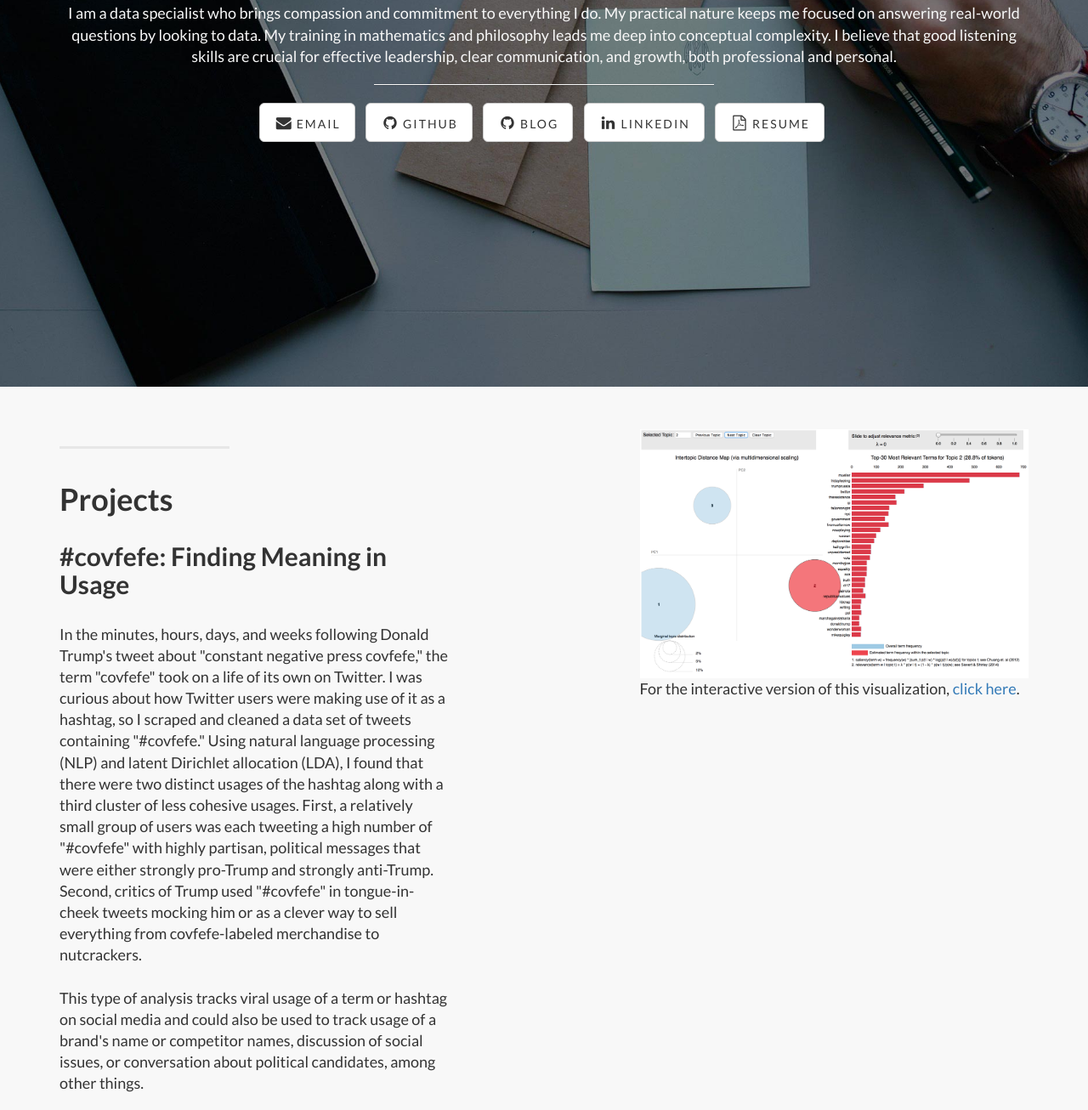
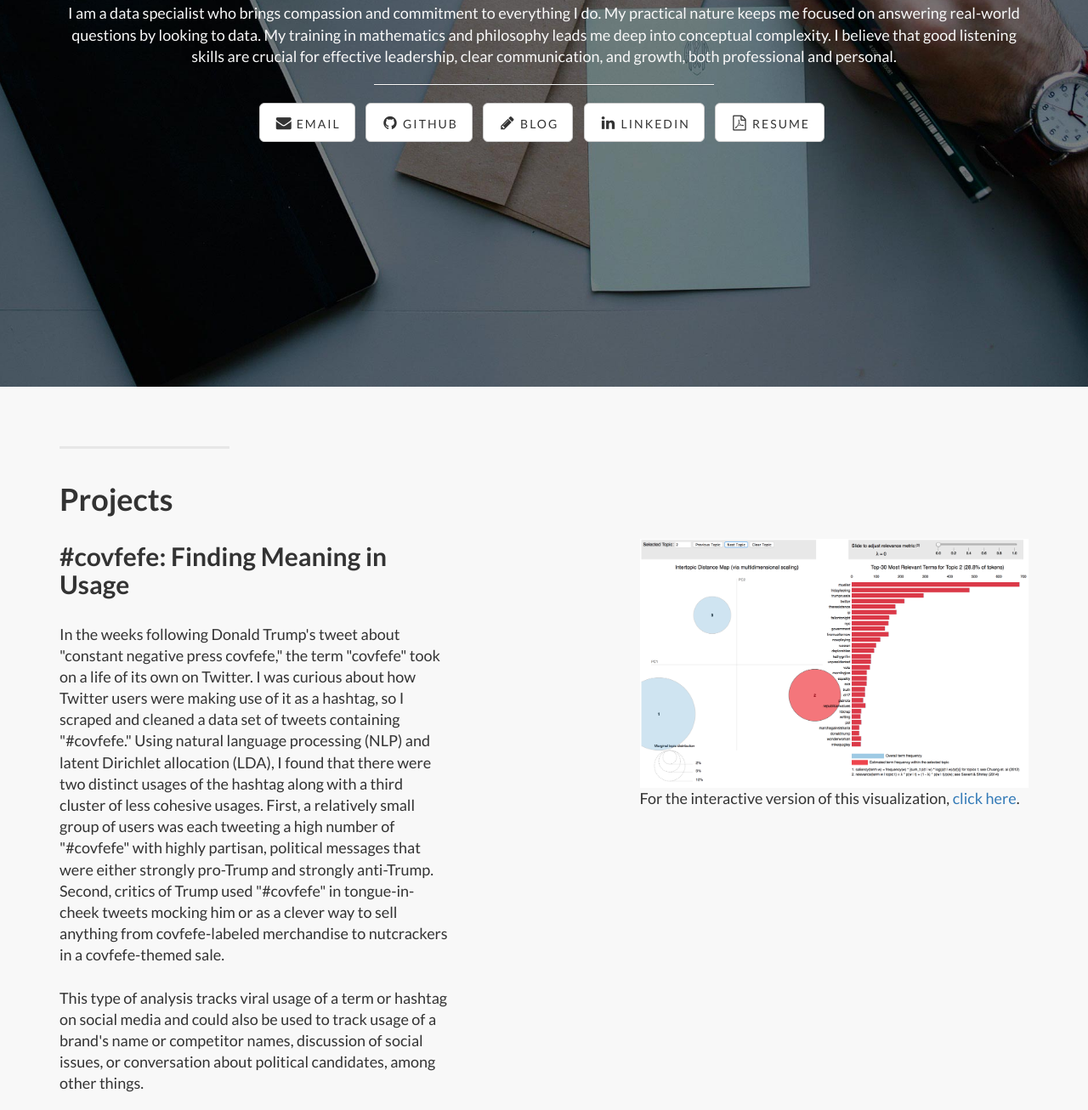
Before and after one commit to DianeKierce/DianeKierce.github.io, a plain HTML site: page index.html in a window 1280 px wide. Shown: the part 408-1714 px from the top of the page at 85% size. Drawn offline with Linux system fonts and the light colour scheme.

Commit message:
Fix blog icon and spacing

```diff
--- a/index.html
+++ b/index.html
@@ -85,7 +85,7 @@
                                 <a href="https://github.com/DianeKierce" class="btn btn-default btn-lg"><i class="fa fa-github fa-fw"></i> <span class="network-name">Github</span></a>
                             </li>
                             <li>
-                                <a href="https://medium.com/@diane.kierce" class="btn btn-default btn-lg"><i class="fa fa-github fa-fw"></i> <span class="network-name">Blog</span></a>
+                                <a href="https://medium.com/@diane.kierce" class="btn btn-default btn-lg"><i class="fa fa-pencil fa-fw"></i> <span class="network-name">Blog</span></a>
                             </li>
                             <li>
                                 <a href="https://www.linkedin.com/in/dianekierce/" class="btn btn-default btn-lg"><i class="fa fa-linkedin fa-fw"></i> <span class="network-name">Linkedin</span></a>
@@ -117,11 +117,12 @@
                     <div class="clearfix"></div>
                     <h1 class="section-heading">Projects</h1>
                     <h2 class="section-heading">#covfefe: Finding Meaning in Usage<br></h2>
-                        <p class="lead">In the minutes, hours, days, and weeks following Donald Trump's tweet about "constant negative press covfefe," the term "covfefe" took on a life of its own on Twitter. I was curious about how Twitter users were making use of it as a hashtag, so I scraped and cleaned a data set of tweets containing "#covfefe." Using natural language processing (NLP) and latent Dirichlet allocation (LDA), I found that there were two distinct usages of the hashtag along with a third cluster of less cohesive usages. First, a relatively small group of users was each tweeting a high number of "#covfefe" with highly partisan, political messages that were either strongly pro-Trump and strongly anti-Trump. Second, critics of Trump used "#covfefe" in tongue-in-cheek tweets mocking him or as a clever way to sell everything from covfefe-labeled merchandise to nutcrackers.<br><br>This type of analysis tracks viral usage of a term or hashtag on social media and could also be used to track usage of a brand's name or competitor names, discussion of social issues, or conversation about political candidates, among other things.</p>
+                        <p class="lead">In the weeks following Donald Trump's tweet about "constant negative press covfefe," the term "covfefe" took on a life of its own on Twitter. I was curious about how Twitter users were making use of it as a hashtag, so I scraped and cleaned a data set of tweets containing "#covfefe." Using natural language processing (NLP) and latent Dirichlet allocation (LDA), I found that there were two distinct usages of the hashtag along with a third cluster of less cohesive usages. First, a relatively small group of users was each tweeting a high number of "#covfefe" with highly partisan, political messages that were either strongly pro-Trump and strongly anti-Trump. Second, critics of Trump used "#covfefe" in tongue-in-cheek tweets mocking him or as a clever way to sell anything from covfefe-labeled merchandise to nutcrackers in a covfefe-themed sale.<br><br>This type of analysis tracks viral usage of a term or hashtag on social media and could also be used to track usage of a brand's name or competitor names, discussion of social issues, or conversation about political candidates, among other things.</p>
                         <a target="_blank" href="https://github.com/DianeKierce/covfefe_meaning_project">View code on GitHub</a><br>
                         <a target="_blank" href="https://docs.google.com/presentation/d/1Rb8-lTjYNspLipSMfM1k7inIqmCLGGdjpsw1rh1AIuM/edit?usp=sharing">View presentation slides</a></p>
                 </div>
                 <div class="col-lg-5 col-lg-offset-2 col-sm-6">
+                    <h1 class="section-heading"><br><br></h1>
                     <img class="img-responsive" src="img/topic_model_vis_screenshot.png" alt="">
                     <p class="lead">For the interactive version of this visualization,<a target="_blank" href="img/covfefe_lda_vis_3.html"> click here</a>.</p>
                 </div>
@@ -196,7 +197,7 @@
                             <a href="https://github.com/DianeKierce" class="btn btn-default btn-lg"><i class="fa fa-github fa-fw"></i> <span class="network-name">Github</span></a>
                         </li>
                         <li>
-                            <a href="https://medium.com/@diane.kierce" class="btn btn-default btn-lg"><i class="fa fa-medium fa-fw"></i> <span class="network-name">Blog</span></a>
+                            <a href="https://medium.com/@diane.kierce" class="btn btn-default btn-lg"><i class="fa fa-pencil fa-fw"></i> <span class="network-name">Blog</span></a>
                         </li>
                         <li>
                             <a href="https://www.linkedin.com/in/dianekierce/" class="btn btn-default btn-lg"><i class="fa fa-linkedin fa-fw"></i> <span class="network-name">Linkedin</span></a>
```
